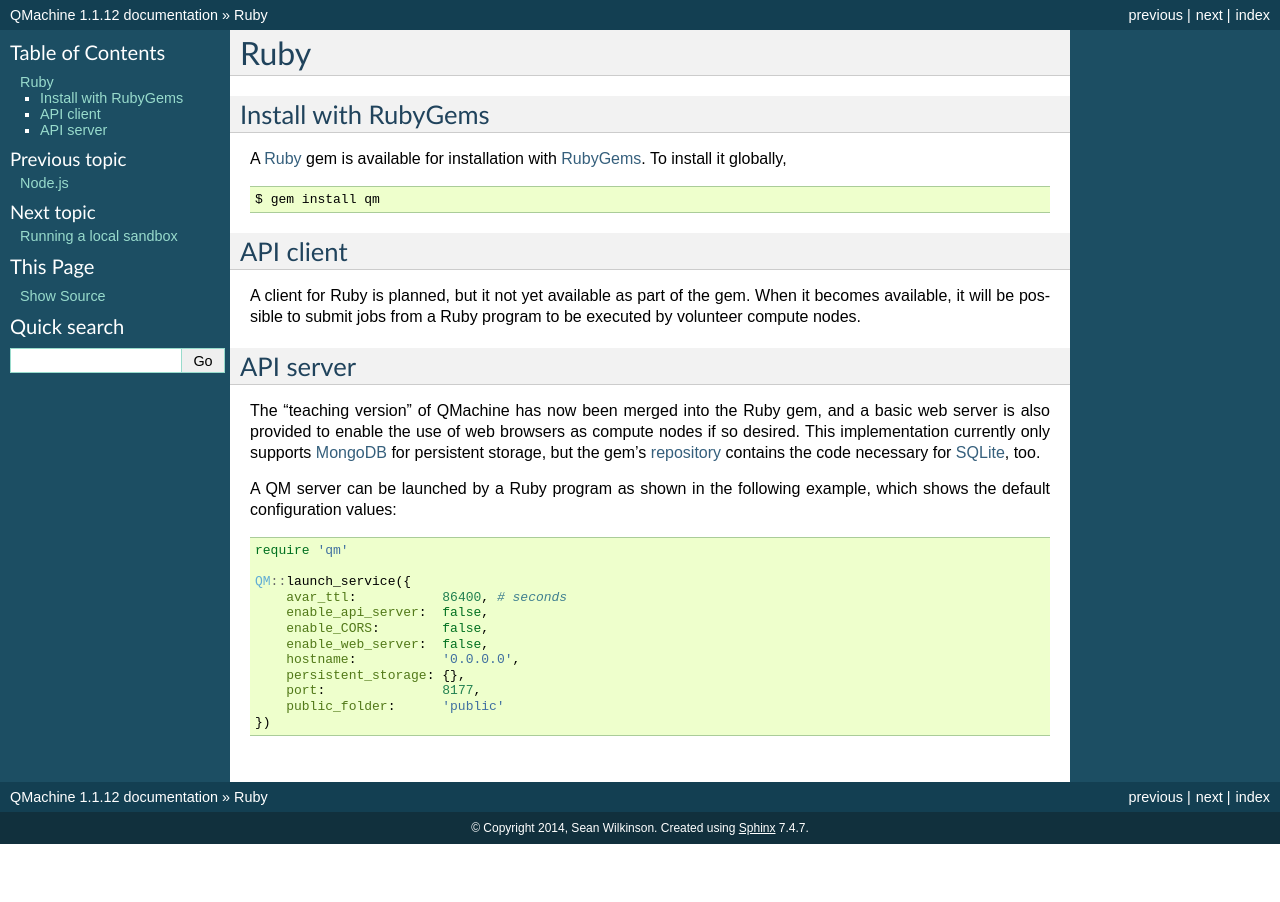
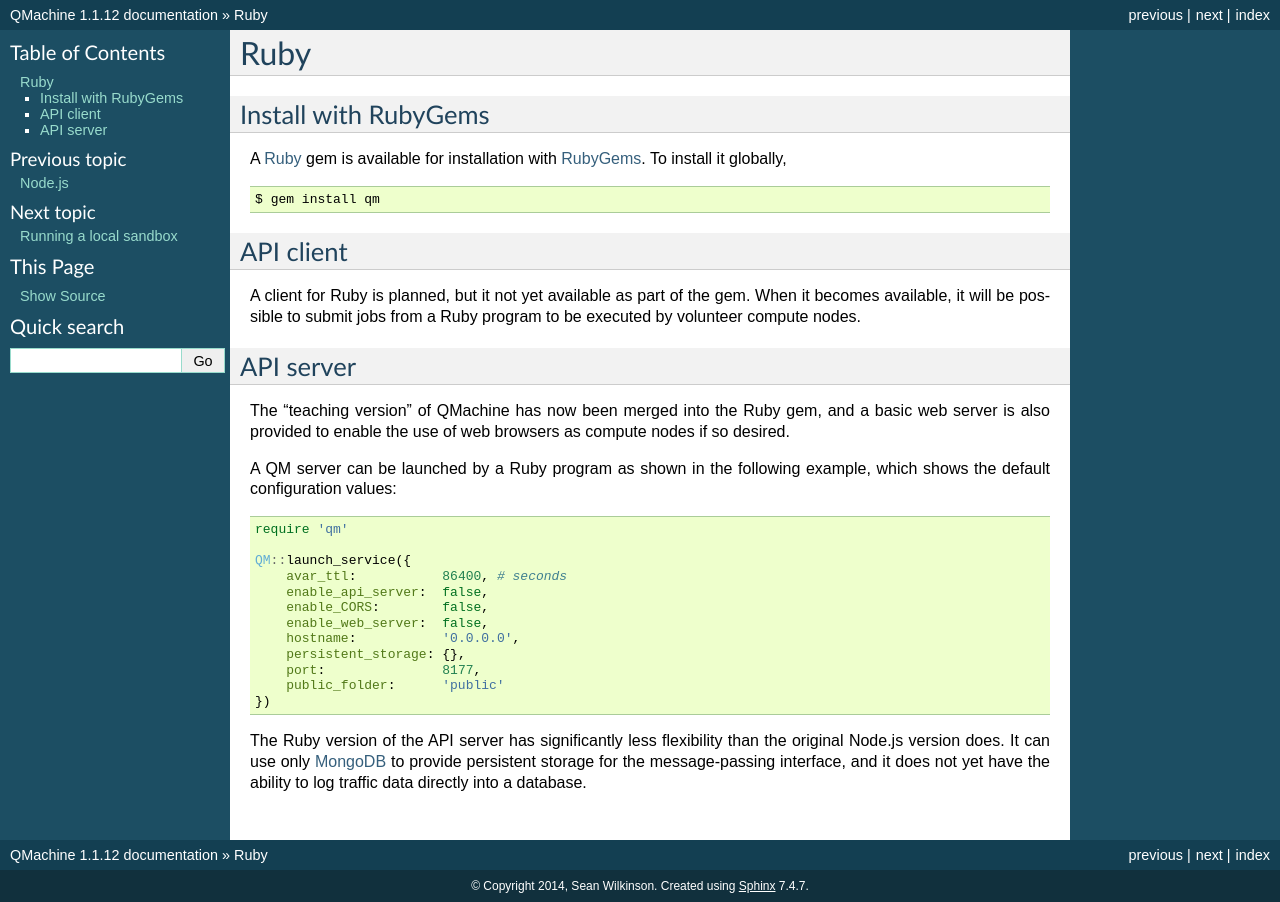
Before and after one commit to qmachine/qmachine, a Sphinx documentation site: the page built from docs/ruby.rst, in a window 1280 px wide. Built offline with Sphinx 7.4.7, drawn with Linux system fonts in a browser that asks for light colours.

Commit message:
More information about database choices

```diff
--- a/docs/nodejs.rst
+++ b/docs/nodejs.rst
@@ -61,6 +61,11 @@ example, which shows the default configuration values:
         worker_procs:       0
     });
 
+QM's API server can use any of five different databases to provide persistent
+storage for its message-passing interface: CouchDB_, MongoDB_, PostgreSQL_,
+Redis_, and SQLite_. It can also log traffic data into CouchDB_, MongoDB_, or
+PostgreSQL_ if desired.
+
 
 Try it live
 ~~~~~~~~~~~
--- a/docs/ruby.rst
+++ b/docs/ruby.rst
@@ -25,9 +25,7 @@ API server
 
 The "teaching version" of QMachine has now been merged into the Ruby gem, and
 a basic web server is also provided to enable the use of web browsers as
-compute nodes if so desired. This implementation currently only supports
-MongoDB_ for persistent storage, but the gem's repository_ contains the code
-necessary for SQLite_, too.
+compute nodes if so desired.
 
 A QM server can be launched by a Ruby program as shown in the following
 example, which shows the default configuration values:
@@ -47,6 +45,11 @@ example, which shows the default configuration values:
         public_folder:      'public'
     })
 
+The Ruby version of the API server has significantly less flexibility than the
+original Node.js version does. It can use only MongoDB_ to provide persistent
+storage for the message-passing interface, and it does not yet have the ability
+to log traffic data directly into a database.
+
 
 .. https://badge.fury.io/rb/qm.png
 .. https://gemnasium.com/qmachine/qm-ruby.png
```
